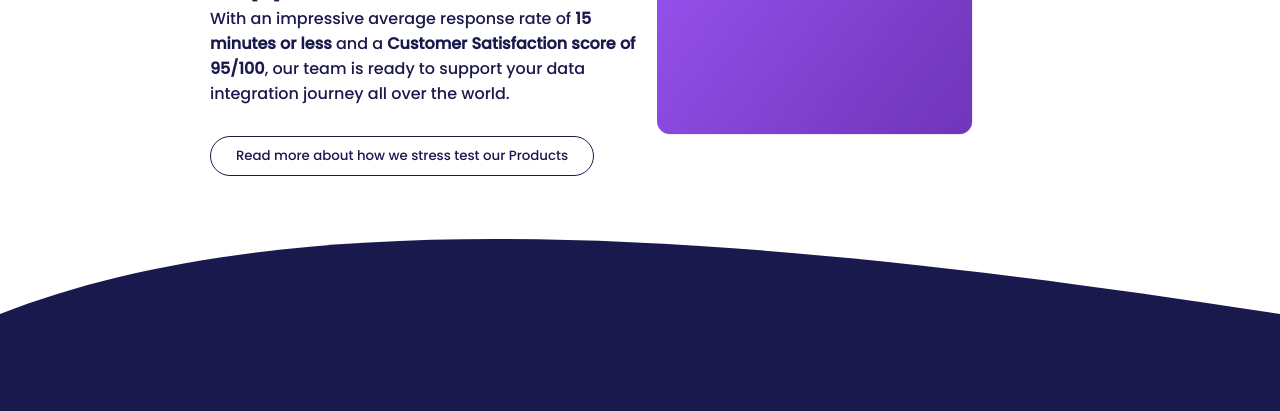
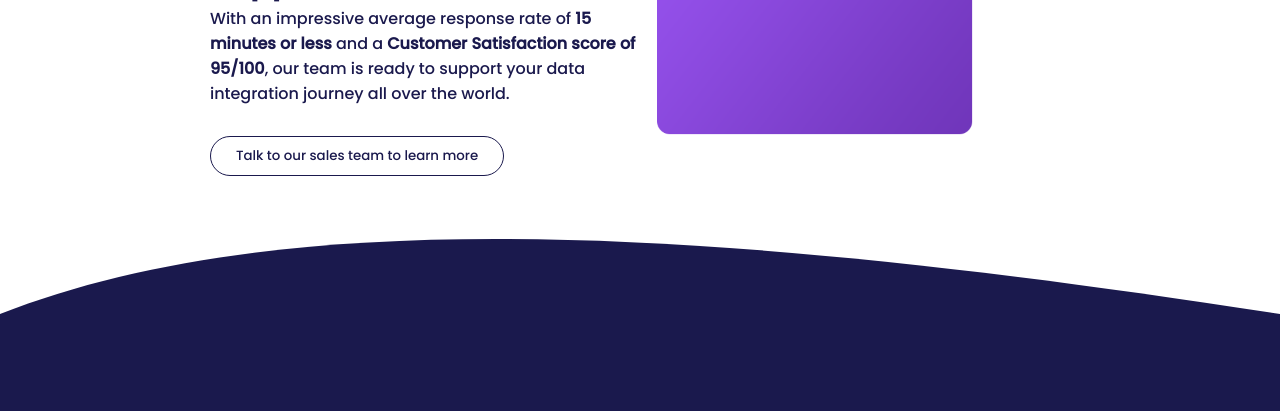
Before and after one commit to YoussefJarray/DataLink, a plain HTML site: page index.html in a window 1280 px wide. Shown: the part 1960-2371 px from the top of the page. Drawn offline with Linux system fonts and the light colour scheme.

Commit message:
Add files via upload

```diff
--- a/index.html
+++ b/index.html
@@ -98,7 +98,7 @@
                 <div class="adTextContainer">
                     <h1 id="adTitle1">Enterprise-level Tech-Support</h1>
                     <p id="">With an impressive average response rate of <strong>15 minutes or less</strong> and a <strong>Customer Satisfaction score of 95/100</strong>, our team is ready to support your data integration journey all over the world.</p>
-                    <button class="adButton">Read more about how we stress test our Products</button>
+                    <button class="adButton">Talk to our sales team to learn more</button>
                 </div>
                 <div class="adImgContainer">
                     <img style="width:80%;height:auto;" class="adImg1" src="images/ad3.png" alt="animation">
```
